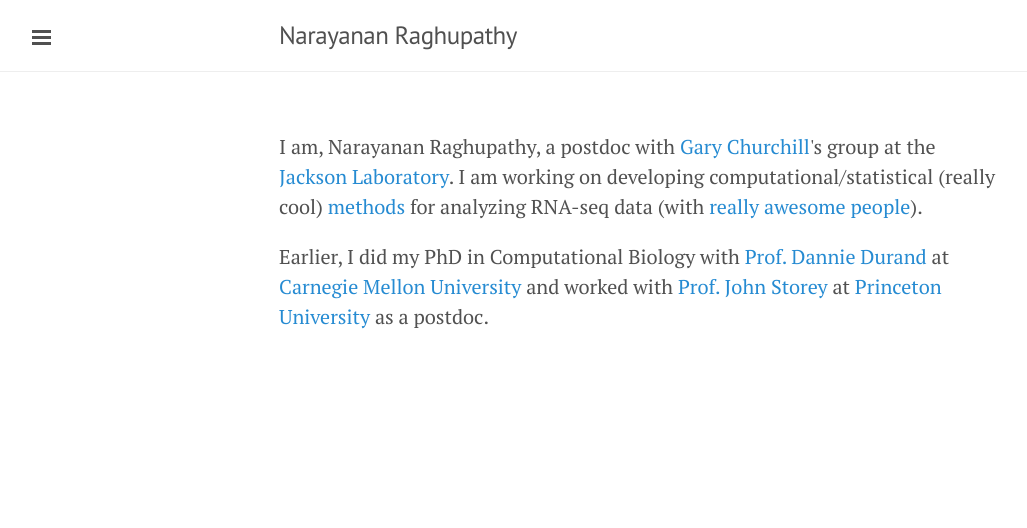
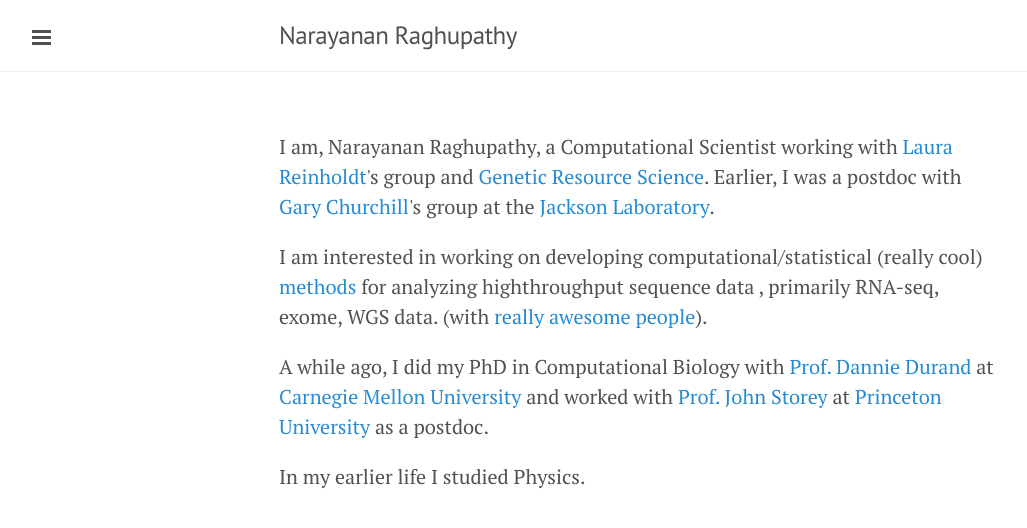
Before and after one commit to narayananr/narayananr.github.io, a Jekyll site: the page built from index.html, in a window 1280 px wide. Shown: the top 528 px of the page, without its empty margins (1-1028 px from the left). Built offline with Jekyll 4.4.1, drawn with Linux system fonts in a browser that asks for light colours; Markdown is read by kramdown in place of the engine named in the settings; the list of posts is cut into pages by our own code.

```diff
--- a/index.html
+++ b/index.html
@@ -2,6 +2,11 @@
 layout: default
 ---
 
-<p>I am, Narayanan Raghupathy, a postdoc with <a href="http://churchill.jax.org">Gary Churchill</a>'s group at the <a href="http://www.jax.org">Jackson Laboratory</a>. I am working on developing computational/statistical (really cool) <a href="http://narayananr.github.io/research/">methods</a> for analyzing RNA-seq data (with <a href="http://churchill.jax.org/"> really</a> <a href="https://twitter.com/kwangbom">awesome</a> <a href="https://twitter.com/stevemunger">people</a>).</p>
+<p>I am, Narayanan Raghupathy, a Computational Scientist working with <a href="https://www.jax.org/research-and-faculty/faculty/research-scientists/laura-reinholdt">Laura Reinholdt</a>'s group and <a href="https://www.jax.org/research-and-faculty/tools/genetic-resource-science"> Genetic Resource Science</a>. Earlier, I was a postdoc with <a href="http://churchill.jax.org">Gary Churchill</a>'s group at the <a href="http://www.jax.org">Jackson Laboratory</a>.
 
-<p>Earlier, I did my PhD in Computational Biology with <a href="http://www.cs.cmu.edu/~durand">Prof. Dannie Durand </a> at <a href="http://www.cmu.edu"> Carnegie Mellon University</a> and worked with <a href="http://www.genomine.org/"> Prof. John Storey</a> at <a href="http://www.princeton.edu">Princeton University</a> as a postdoc.</p>
+<p> I am interested in working on developing computational/statistical (really cool) <a href="http://narayananr.github.io/research/">methods</a> for analyzing highthroughput sequence data , primarily RNA-seq, exome, WGS data.
+ (with <a href="http://churchill.jax.org/"> really</a> <a href="https://twitter.com/kwangbom">awesome</a> <a href="https://twitter.com/stevemunger">people</a>).</p>
+
+<p>A while ago, I did my PhD in Computational Biology with <a href="http://www.cs.cmu.edu/~durand">Prof. Dannie Durand </a> at <a href="http://www.cmu.edu"> Carnegie Mellon University</a> and worked with <a href="http://www.genomine.org/"> Prof. John Storey</a> at <a href="http://www.princeton.edu">Princeton University</a> as a postdoc.</p>
+
+<p> In my earlier life I studied Physics.
```
Also changed, not shown: papers.md (+2 -0 lines).
